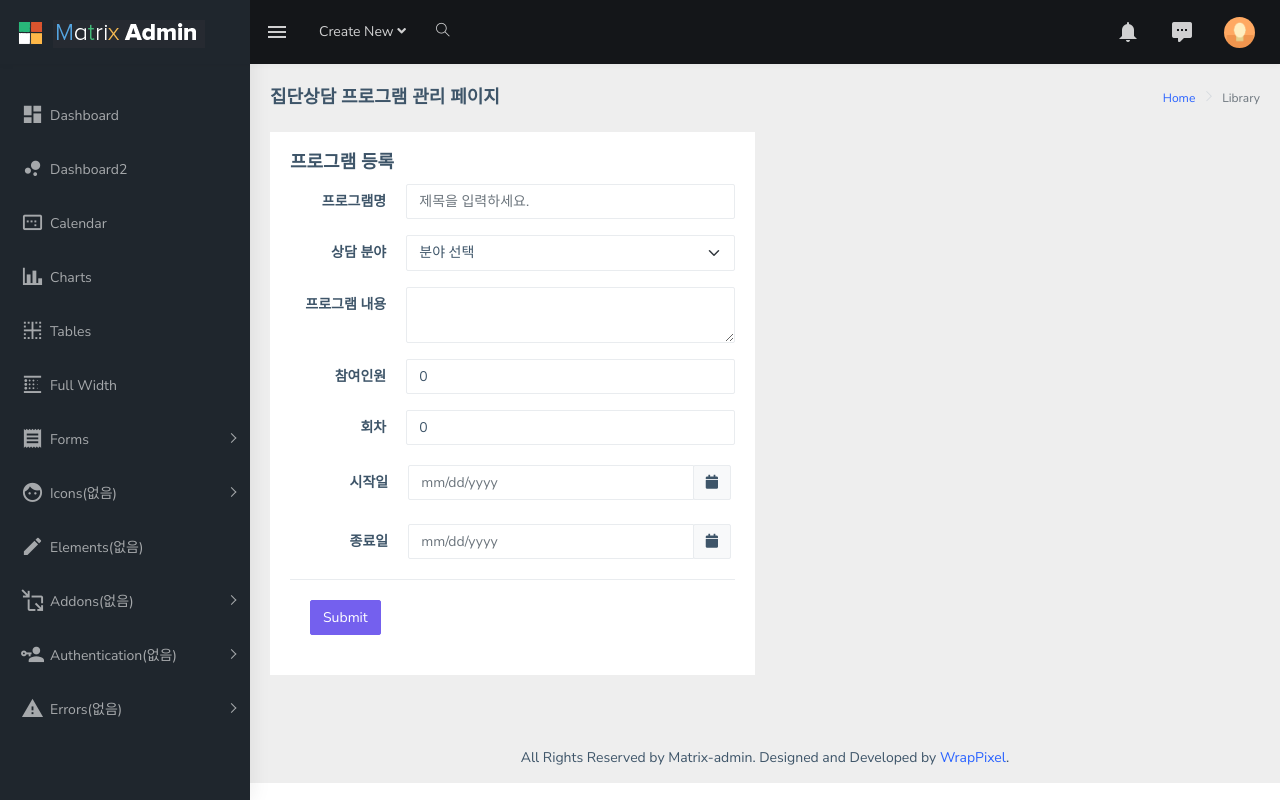
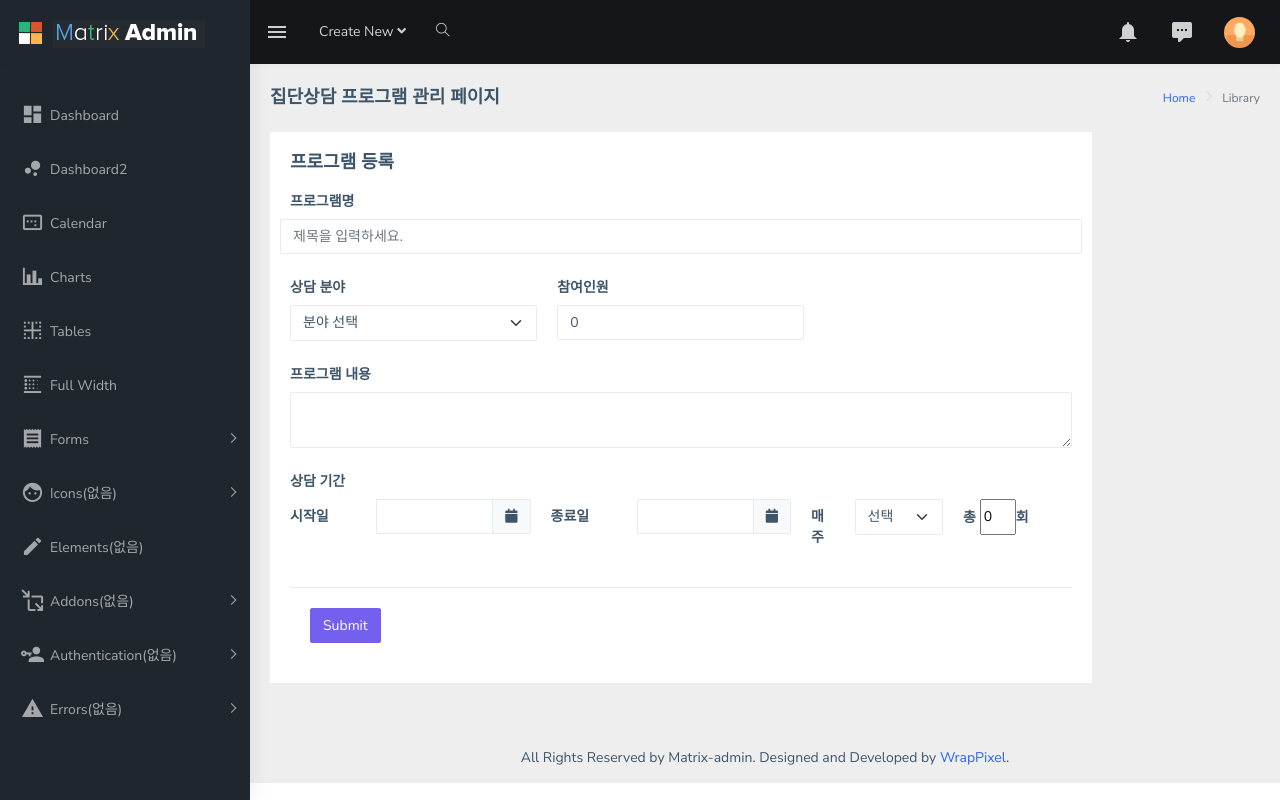
Before and after one commit to celestialcage/avocademy-portfolio, a Spring Boot app: page /admin/registProgram in a window 1280 px wide. Run offline with Spring Boot 4, Linux system fonts and the light colour scheme; some libraries are stand-ins or nearby versions.

Commit message:
집단...ajax하다맘

```diff
--- a/src/main/java/com/avocado/web/controller/GroupAdminController.java
+++ b/src/main/java/com/avocado/web/controller/GroupAdminController.java
@@ -1,4 +1,7 @@
 package com.avocado.web.controller;
+
+import java.util.List;
+import java.util.Map;
 
 import org.springframework.stereotype.Controller;
 import org.springframework.ui.Model;
@@ -6,6 +9,8 @@ import org.springframework.web.bind.annotation.GetMapping;
 import org.springframework.web.bind.annotation.ModelAttribute;
 import org.springframework.web.bind.annotation.PostMapping;
 import org.springframework.web.bind.annotation.RequestMapping;
+import org.springframework.web.bind.annotation.RequestMethod;
+import org.springframework.web.bind.annotation.RequestParam;
 
 import com.avocado.web.entity.GroupDTO;
 import com.avocado.web.service.GroupService;
@@ -36,12 +41,50 @@ public class GroupAdminController {
 
 	@PostMapping("/registProgram")
 	private String registProgram(@ModelAttribute("groupDto") GroupDTO dto) {
-		System.out.println("프로그램 코드 : " + dto.getPrg_cd());
-		System.out.println("프로그램 회차 : " + dto.getPrg_nmtm());
-		System.out.println("프로그램 시작일 : " + dto.getPrg_start());
-		System.out.println("프로그램 제목 : " + dto.getPrg_nm());
-		System.out.println("프로그램 내용 : " + dto.getPrg_content());
+		//System.out.println("제목 : " + dto.getPrg_nm());
+		//System.out.println("분류 : " + dto.getPrg_cd());
+		dto.setPrg_schdl(dto.getPrg_start() + " - " + dto.getPrg_end());
+		dto.setCns_no(1);
+		dto.setPrg_place("201호");
+		groupService.registProgram(dto);
+
+		//dto.setGroupSCHDL(null)
+
 		return "redirect:/admin/registProgram";
 	}
 
+
+	//등록된 프로그램 확인
+	@GetMapping("/programList")
+	private String programList(Model model) {
+		List<GroupDTO> list = groupService.adminPRGList();
+		model.addAttribute("list", list);
+		return "admin/group/programList";
+	}
+
+	//승인
+	@RequestMapping(value = "/approveProgram", method = {RequestMethod.POST})
+	private String approveProgram(Model model, @RequestParam Map<String, Object> map) {
+		System.out.println(map.get("no"));
+		System.out.println(map.get("val"));
+
+		int prg_no = Integer.parseInt((String) map.get("no"));
+		String approv = (String) map.get("val");
+
+		if(approv.equals("0")) {
+			System.out.println("승인하기");
+			groupService.approvePRG(prg_no);
+		} else if (approv.equals("1")) {
+			System.out.println("승인취소하기");
+			groupService.disApprovePRG(prg_no);
+		} else {
+			System.out.println("땡");
+		}
+
+		GroupDTO dto = groupService.updateprg(prg_no);
+
+		model.addAttribute("list", dto);
+		return "/admin/group/programList :: #prgTable";
+	}
+
 }
--- a/src/main/java/com/avocado/web/entity/GroupDTO.java
+++ b/src/main/java/com/avocado/web/entity/GroupDTO.java
@@ -1,4 +1,6 @@
 package com.avocado.web.entity;
+
+import java.util.Map;
 
 import lombok.Getter;
 import lombok.Setter;
@@ -6,6 +8,8 @@ import lombok.Setter;
 @Getter
 @Setter
 public class GroupDTO {
-	private String prg_nm, prg_cd, prg_content, prg_ymd, prg_hr, prg_place, prg_start, prg_end;
+	private String prg_nm, prg_cd, prg_content, prg_ymd, prg_hr, prg_place, prg_start, prg_end, prg_schdl, prg_dow, req_end, prg_aprv;
 	private int prg_no, prg_nope, prg_nmtm, cns_no;
+
+	private Map<String, Object> groupSCHDL;
 }
--- a/src/main/resources/templates/admin/group/groupAdmin.html
+++ b/src/main/resources/templates/admin/group/groupAdmin.html
@@ -77,12 +77,14 @@
                     </div>
                     <!-- Column -->
                     <div class="col-md-6 col-lg-3 col-xlg-3">
+                     <a href="programList">
                         <div class="card card-hover">
                             <div class="box bg-success text-center">
                                 <h1 class="font-light text-white"><i class="mdi mdi-table"></i></h1>
                                 <h6 class="text-white">등록된 프로그램 확인</h6>
                             </div>
                         </div>
+                     </a>
                     </div>
                     <!-- Column -->
                     <div class="col-md-6 col-lg-2 col-xlg-3">
--- a/src/main/resources/templates/admin/group/registProgram.html
+++ b/src/main/resources/templates/admin/group/registProgram.html
@@ -3,6 +3,7 @@
 
 <head>
     <th:block th:insert="~{./admin/thfragments/fragments.html :: headTag}"></th:block>
+    <script src="https://cdnjs.cloudflare.com/ajax/libs/moment.js/2.29.1/moment.min.js"></script>
     <!-- Custom CSS -->
     <link rel="stylesheet" type="text/css" href="/admin/assets/libs/select2/dist/css/select2.min.css">
     <link rel="stylesheet" type="text/css" href="/admin/assets/libs/jquery-minicolors/jquery.minicolors.css">
@@ -13,6 +14,18 @@
     	align-content: center;
     	width: 75%;
     }
+
+    .datepicker .datepicker-days tr td.active ~ td,
+    .datepicker .datepicker-days tr td.active{
+        color: #af1623 !important;
+        background: transparent !important;
+    }
+    .datepicker .datepicker-days tr:hover td{
+        color: #000;
+        background: #e5e2e3;
+        border-radius: 0;
+    }
+
 
     </style>
 </head>
@@ -73,7 +86,7 @@
                 <!-- ============================================================== -->
 
                 <div class="row">
-                    <div class="col-md-6">
+                    <div class="col-md-10">
                         <div class="card">
                             <div class="card-body">
                                 <div class="d-md-flex align-items-center">
@@ -82,13 +95,12 @@
                                 <!-- form -->
                                 <form action="@{/admin/group/registProgram}" th:action th:object="${groupDto}" method="post">
 	                                <div class="form-group row">
-	                                	<label for="prg_nm" class="col-sm-3 text-end control-label col-form-label">프로그램명</label>
-	                                    <div class="col-sm-9">
-	                                    	<input type="text" class="form-control" id="prg_nm" th:field="*{prg_nm}" placeholder="제목을 입력하세요."></div>
+	                                	<label for="prg_nm" class="col-sm-3 control-label col-form-label">프로그램명</label>
+	                                   	<input type="text" class="col-sm-9 form-control" id="prg_nm" th:field="*{prg_nm}" placeholder="제목을 입력하세요.">
 									</div>
 	                                <div class="form-group row">
-	                                    <label for="prg_cd" class="col-sm-3 text-end control-label col-form-label">상담 분야</label>
-	                                    <div class="col-sm-9">
+	                                    <div class="col-sm-4">
+		                                    <label for="prg_cd" class="control-label col-form-label">상담 분야</label>
 		                                        <select class="select2 form-select shadow-none" id="prg_cd" th:field="*{prg_cd}" style="width:100%; height:36px;">
 	    	                                        <option value="">분야 선택</option>
 	        	                                    <option value="P210">대인관계</option>
@@ -96,42 +108,75 @@
 	                	                            <option value="P230">진로탐색</option>
 	                    	                    </select>
 	                    	            </div>
+	                                	<div class="col-sm-4">
+	                                		<label for="prg_nope" class=" control-label col-form-label">참여인원</label>
+	                                    	<input type="number" class="form-control" id="prg_nope" th:field="*{prg_nope}" min='5' max='15'>
+	                                    </div>
 	                                </div>
 	                                <div class="form-group row">
-	                                	<label th:for="prg_content" class="col-sm-3 text-end control-label col-form-label">프로그램 내용</label>
-	                                	<div class="col-sm-9">
+	                                	<label th:for="prg_content" class="control-label col-form-label">프로그램 내용</label>
+	                                	<div class="">
 	                                		<textarea class="form-control" id="prg_content" th:field="*{prg_content}"></textarea>
 	                                	</div>
 	                                </div>
 
-	                                <div class="form-group row">
-	                                	<label for="prg_nope" class="col-sm-3 text-end control-label col-form-label">참여인원</label>
-	                                    <div class="col-sm-9">
-	                                    	<input type="number" class="form-control" id="prg_nope" th:field="*{prg_nope}" min='5' max='15'></div>
-	                                </div>
-
-	                                <div class="form-group row">
-	                                	<label for="prg_nmtm" class="col-sm-3 text-end control-label col-form-label">회차</label>
-	                                    <div class="col-sm-9">
-	                                    	<input type="number" class="form-control" id="prg_nmtm" th:field="*{prg_nmtm}" min='5' max='10'></div>
-	                                </div>
 
 	                                <!-- 기간 -->
-	                                <div class="form-group row datepicker">
-		                                <label class="col-sm-3 text-end control-label col-form-label">시작일</label>
-		                                <div class="col-sm-9 input-group">
-		                                    <input type="text" class="form-control" id="datepicker-start" th:field="*{prg_start}" placeholder="mm/dd/yyyy">
+	                                <div class="form-group row">
+	                                	<label class="control-label col-form-label">상담 기간</label>
+	                                	<div class="row">
+		                                	<div class="col-sm-4">
+		                                		<div class="row">
+		                                			<div class="form-group col-sm-4">
+						                                <label class="control-label col-form-label">시작일</label>
+		                                			</div>
+		                                			<div class="form-group col-sm-8">
+						                                <div class="input-group">
+						                                    <input type="hidden" class="form-control" id="req_end" th:field="*{req_end}">
+						                                    <input type="text" class="form-control" id="startDate" th:field="*{prg_start}">
 						                                    <div class="input-group-append">
 						                                        <span class="input-group-text h-100"><i class="fa fa-calendar"></i></span>
 						                                    </div>
 						                                </div>
 		                                			</div>
-	                                <div class="form-group row datepicker">
-		                                <label class="col-sm-3 text-end control-label col-form-label">종료일</label>
-		                                <div class="col-sm-9 input-group">
-		                                    <input type="text" class="form-control" id="datepicker-end" th:field="*{prg_end}" placeholder="mm/dd/yyyy">
+		                                		</div>
+		                                	</div>
+		                                	<div class="col-sm-4">
+		                                		<div class="row">
+		                                			<div class="form-group col-sm-4">
+						                                <label class="control-label col-form-label">종료일</label>
+		                                			</div>
+		                                			<div class="form-group col-sm-8">
+						                                <div class="input-group">
+						                                    <input type="text" class="form-control" id="endDate" th:field="*{prg_end}">
 						                                    <div class="input-group-append">
 						                                        <span class="input-group-text h-100"><i class="fa fa-calendar"></i></span>
+						                                    </div>
+						                                </div>
+		                                			</div>
+		                                		</div>
+		                                	</div>
+		                                	<div class="col-sm-4">
+		                                		<div class="row">
+		                                			<div class="form-group col-sm-2">
+				                                		<label class="control-label col-form-label">매주 </label>
+		                                			</div>
+		                                			<div class="form-group col-sm-5">
+		                                				<select class="select2 form-select shadow-none" id="prg_dow" th:field="*{prg_dow}" style="width:100%; height:36px;">
+				        	                                <option value="">선택</option>
+				        	                                <option value="0">월요일</option>
+				            	                            <option value="1">화요일</option>
+				                	                        <option value="2">수요일</option>
+				                	                        <option value="3">목요일</option>
+				    	                                	<option value="4">금요일</option>
+				                    	            	</select>
+		                                			</div>
+				                                	<div class="col-sm-5">
+				                                		<div class="row">
+				                                			<label>총 <input id="nmtm" th:field="*{prg_nmtm}" placeholder="0" style="width:36px; height:36px; outline:none;">회</label>
+				                                		</div>
+				                                	</div>
+		                                		</div>
 		                                	</div>
 	                                	</div>
 	                                </div>
@@ -184,16 +229,106 @@
     <script src="/admin/assets/libs/jquery-asColorPicker/dist/jquery-asColorPicker.min.js"></script>
     <script src="/admin/assets/libs/jquery-minicolors/jquery.minicolors.min.js"></script>
    	<script src="/admin/assets/libs/bootstrap-datepicker/dist/js/bootstrap-datepicker.min.js"></script>
+   	<script src="/admin/assets/libs/bootstrap-datepicker/dist/locales/bootstrap-datepicker.ko.min.js"></script>
    	<script type="text/javascript">
-    /*datwpicker*/
-    jQuery('#datepicker-start').datepicker({
+
+
+    $(function(){
+        /*datepicker*/
+        var startDate, endDate;
+        var dayOfWeek;
+
+        $('#startDate').datepicker({
+        	format: "yyyy-mm-dd",
+    	    startDate: '+14d',
+    	    endDate: '+1m',
             autoclose: true,
-        todayHighlight: true
+            todayHighlight: true,
+            calendarWeeks : true,
+    	    templates : {
+    	        leftArrow: '&laquo;',
+    	        rightArrow: '&raquo;'
+    	    },
+    	    showWeekDays : true ,
+    	    title: "상담 시작 일자",
+    	    weekStart : 0 ,
+    	    language : "ko",
+    	    forceParse: false
+        }).on("changeDate", function(e){
+            startDate = e.date;
+            //console.log(startDate);
+           var reqEnd = new Date(startDate.getFullYear(), startDate.getMonth(), startDate.getDate() - 3);
+           //var reqEndDate = reqEnd.getFullYear() + '-0' + (reqEnd.getMonth() + 1) + '-' + reqEnd.getDate();
+           //console.log(reqEndDate);
+           $('#req_end').val(reqEnd.getFullYear() + '-0' + (reqEnd.getMonth() + 1) + '-' + reqEnd.getDate());
         });
-    jQuery('#datepicker-end').datepicker({
+
+
+        $('#endDate').datepicker({
+        	format: "yyyy-mm-dd",
             autoclose: true,
-        todayHighlight: true
+            todayHighlight: true,
+            calendarWeeks : true,
+    	    templates : {
+    	        leftArrow: '&laquo;',
+    	        rightArrow: '&raquo;'
+    	    },
+    	    showWeekDays : true ,
+    	    title: "상담 종료 일자",
+    	    weekStart : 0 ,
+    	    language : "ko",
+    	    forceParse: false
+        }).on("changeDate", function(e){
+            endDate = e.date;
+            //console.log(endDate);
+            var difference = Math.abs(endDate - startDate);
+            var daysDifference = Math.ceil(difference / (1000 * 60 * 60 * 24));
+            var weeks = Math.ceil(daysDifference / 7);
         });
+
+       	$('#endDate').datepicker({
+        	format: "yyyy-mm-dd",
+            autoclose: true,
+            todayHighlight: true,
+            calendarWeeks : true,
+    	    templates : {
+    	        leftArrow: '&laquo;',
+    	        rightArrow: '&raquo;'
+    	    },
+    	    showWeekDays : true ,
+    	    title: "상담 종료 일자",
+    	    weekStart : 0 ,
+    	    language : "ko",
+    	    forceParse: false
+        }).on("changeDate", function(e){
+            endDate = e.date;
+            //console.log(endDate);
+            var difference = Math.abs(endDate - startDate);
+            var daysDifference = Math.ceil(difference / (1000 * 60 * 60 * 24));
+            var weeks = Math.ceil(daysDifference / 7);
+        });
+
+		$('#prg_dow').change(function(){
+			dayOfWeek = parseInt($('#prg_dow').val()) + 1;
+			var countNMTM = 0;
+			var currentDate = new Date(startDate);
+		   	console.log(currentDate);
+		   	console.log(endDate);
+
+		    while (currentDate <= endDate) {
+		        if (currentDate.getDay() === dayOfWeek) {
+		        	countNMTM ++;
+		        }
+		        currentDate.setDate(currentDate.getDate() + 1);
+		    }
+
+		   //console.log(countNMTM);
+		   $('#nmtm').val(countNMTM);
+		});
+
+    });
+
+
 
    	</script>
 </body>
```
Also changed, not shown: src/main/java/com/avocado/web/repository/GroupDAO.java (+10 -0 lines), src/main/java/com/avocado/web/service/GroupService.java (+10 -0 lines), src/main/java/com/avocado/web/service/GroupServiceImpl.java (+27 -0 lines), src/main/resources/static/mybatis/mapper/groupMapper.xml (+30 -1 lines), src/main/resources/templates/admin/group/programList.html (added, +171 -0 lines). Lines whose indentation alone changed are shown as unchanged.
